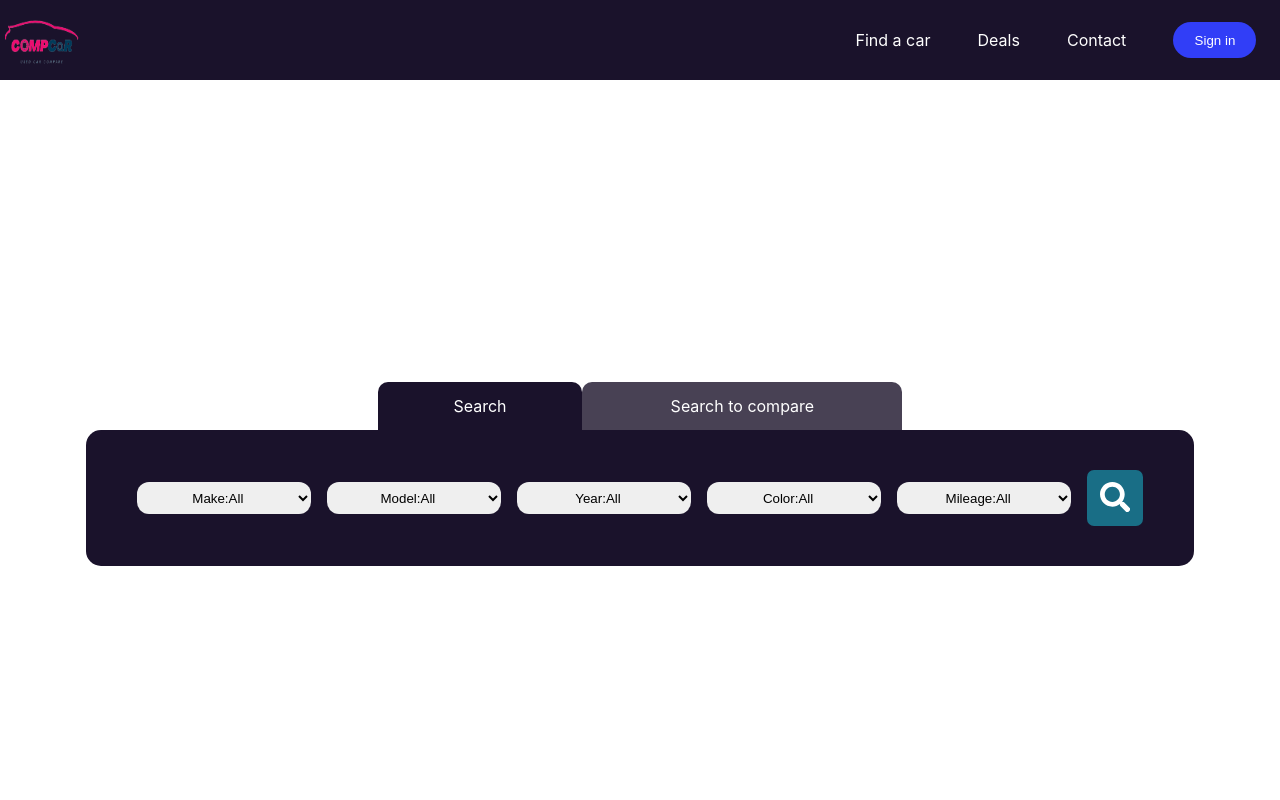
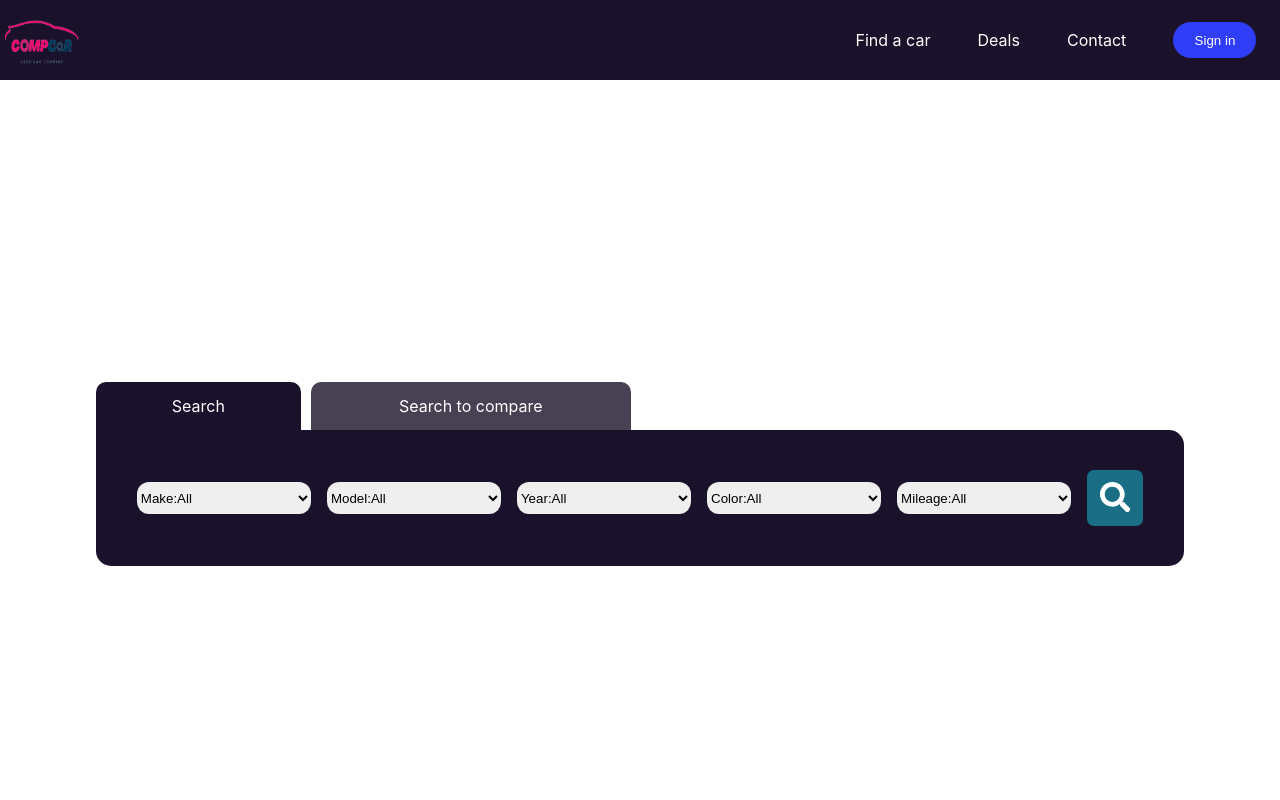
Before and after one commit to Hongseoupyun/compcar-ui, a React (Create React App) app: page / in a window 1280 px wide. Shown: the top 800 px of the page. Built offline with nearby package versions, Linux system fonts and the light colour scheme.

Commit message:
developed(SearchPage):Added css to make same design as per figam

```diff
--- a/src/components/SearchPage/SearchPage.js
+++ b/src/components/SearchPage/SearchPage.js
@@ -18,7 +18,7 @@
       </div>
       <div className="searchbar--wrapper">
         <form className="container--input">
-          <select className="searchbar--select">
+          <select className="searchbar--select" >
             <option value="all">Make:All</option>
           </select>
           <select className="searchbar--select">
--- a/src/components/SearchPage/SearchPage.scss
+++ b/src/components/SearchPage/SearchPage.scss
@@ -8,6 +8,8 @@
   }
   h1 {
     color: white;
+    text-align:left;
+    width: 84vw;
   }
   height: 90vh;
   width: 100vw;
@@ -17,6 +19,7 @@
   align-items: center;
   .container--search--tap {
     display: flex;
+    width: 85vw;
     .tap--search {
       width: 16vw;
       height: 6vh;
@@ -33,6 +36,7 @@
       width: 25vw;
       height: 6vh;
       background-color: #484154;
+      margin-left: 10px;
     }
   }
   .searchbar--wrapper {
@@ -40,9 +44,9 @@
     color: white;
     width: 85vw;
     height: 17vh;
-    padding-right: 10px;
-    padding-left: 10px;
-    border-radius: 15px;
+    border-top-right-radius: 15px;
+    border-bottom-left-radius: 15px;
+    border-bottom-right-radius: 15px;
 
     select {
       border-radius: 12px;
@@ -50,6 +54,10 @@
       width: 16%;
       height: 2rem;
       margin-right: 1rem;
+      text-align: left;
+      option{
+        text-align: left;
+      }
     }
     .button--search {
       background-color: #196e86;
```
